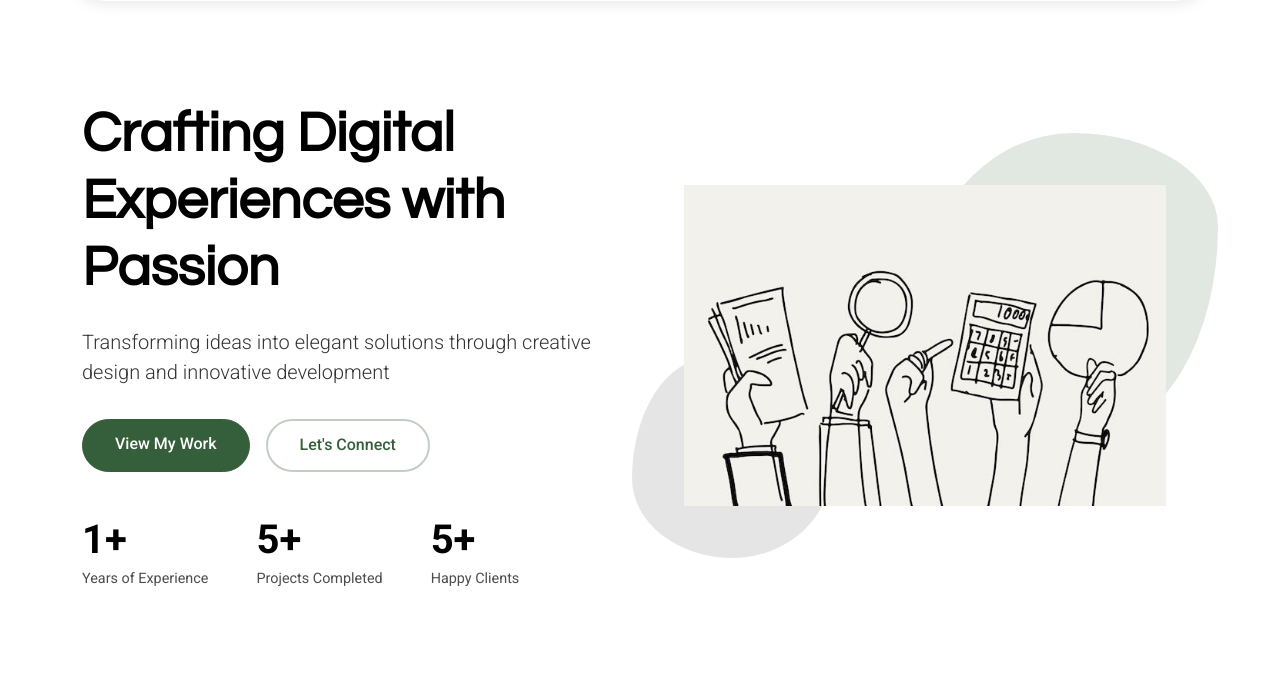
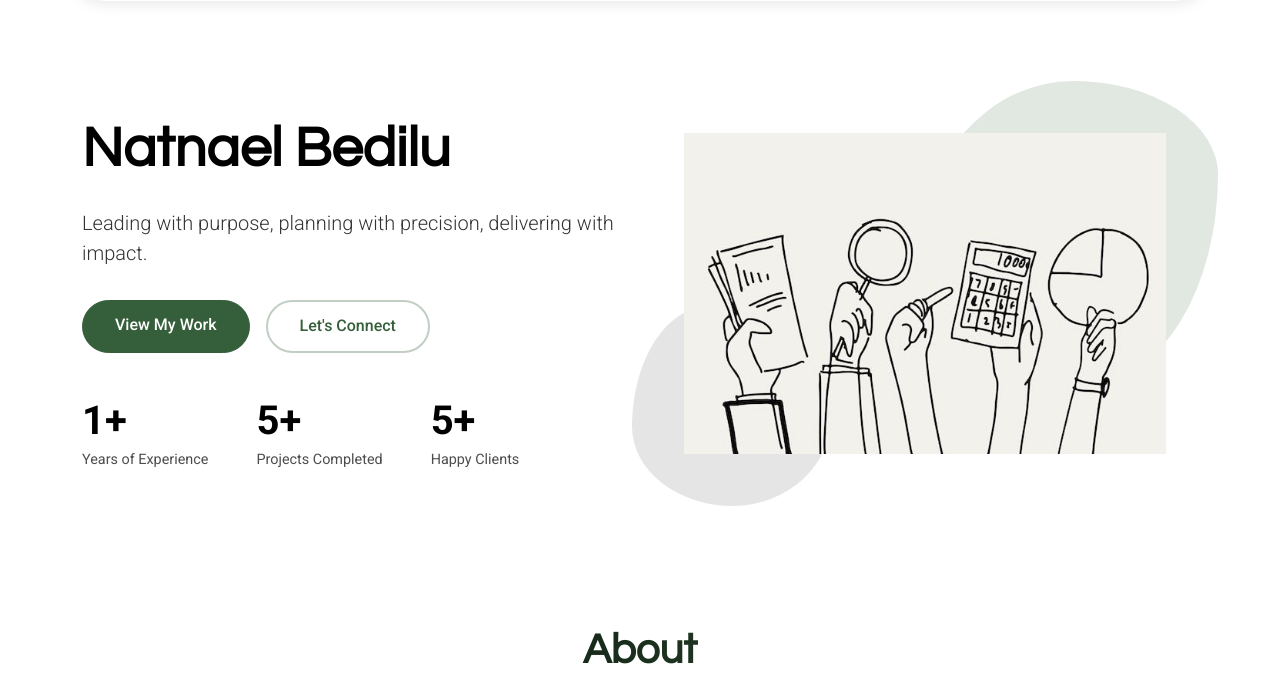
Before and after one commit to nnaatti/portfolio_project_manager, a plain HTML site: page EasyFolio/index.html in a window 1280 px wide. Shown: the part 89-772 px from the top of the page. Drawn offline with Linux system fonts and the light colour scheme.

Commit message:
feat: personalize hero heading

```diff
--- a/EasyFolio/index.html
+++ b/EasyFolio/index.html
@@ -74,8 +74,8 @@
 
           <div class="row align-items-center content">
             <div class="col-lg-6" data-aos="fade-up" data-aos-delay="200">
-              <h2>Crafting Digital Experiences with Passion</h2>
-              <p class="lead">Transforming ideas into elegant solutions through creative design and innovative development</p>
+              <h2>Natnael Bedilu</h2>
+              <p class="lead">Leading with purpose, planning with precision, delivering with impact.</p>
               <div class="cta-buttons" data-aos="fade-up" data-aos-delay="300">
                 <a href="#projects" class="btn btn-primary">View My Work</a>
                 <a href="#contact" class="btn btn-outline">Let's Connect</a>
```
